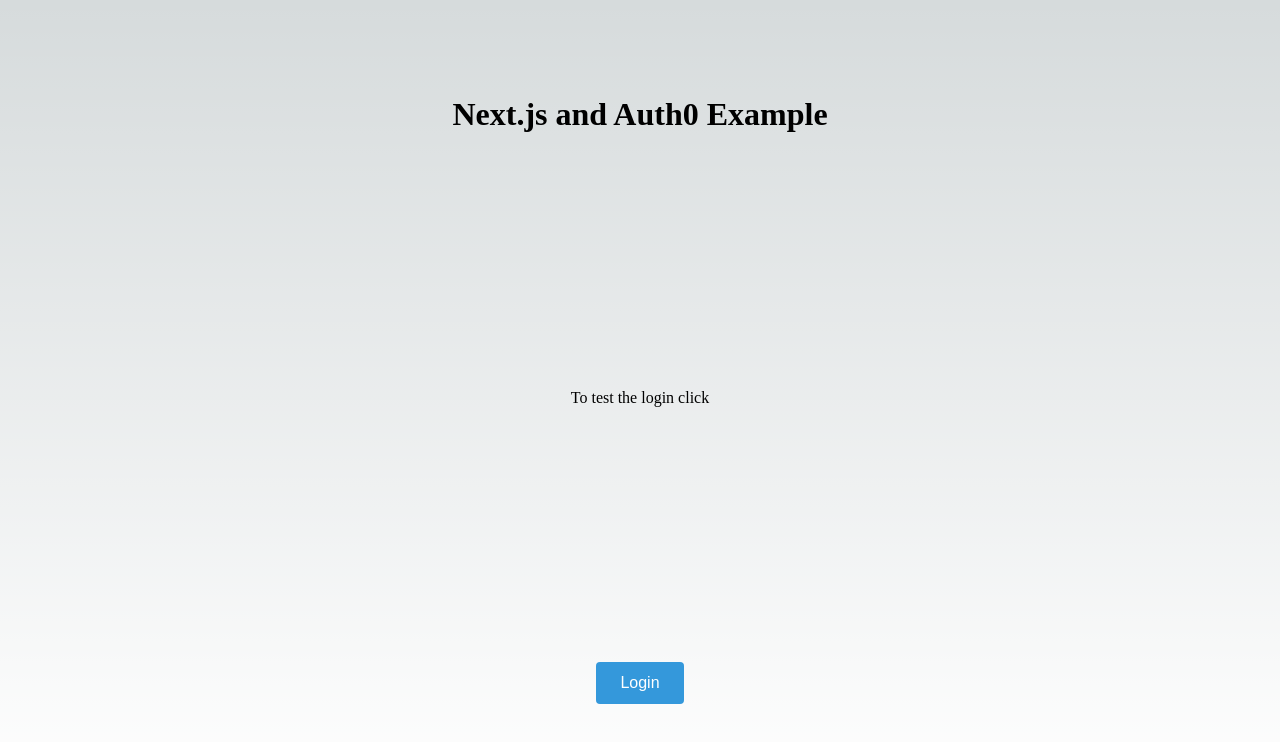
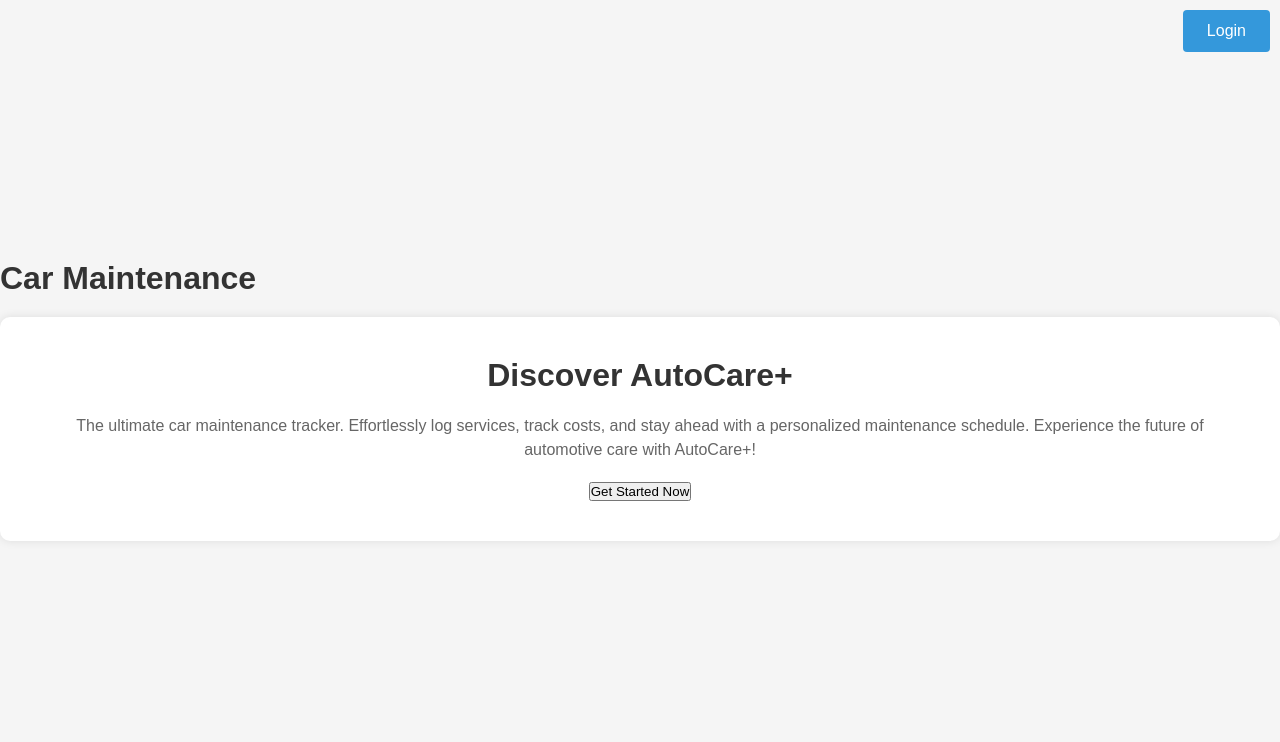
Before and after one commit to CarMaintenanceIPS3/NextJS, a Next.js app: page / in a window 1280 px wide. Shown: the top 742 px of the page. Built offline with nearby package versions, Linux system fonts and the light colour scheme; no server answers.

Commit message:
UI updated

```diff
--- a/pages/index.tsx
+++ b/pages/index.tsx
@@ -7,6 +7,42 @@
 
 export default function Home() {
     const { user, isLoading } = useUser()
+
+    function renderLoginPage() {
+        return (
+            <>
+                <button className={`${styles.login_btn} ${styles.user_info_container}`}>
+                    <Link href="/api/auth/login">Login </Link>
+                </button>
+
+                <div className={ styles.container }>
+                    <h1>Discover AutoCare+</h1>
+                    <p>The ultimate car maintenance tracker. Effortlessly log services, track costs, and stay ahead with a personalized maintenance schedule. Experience the future of automotive care with AutoCare+!</p>
+                    <button className={styles.cta_button}>Get Started Now</button>
+                </div>
+            </>
+        )
+    }
+
+    function renderLogoutPage() {
+        return (
+            <>
+                <h4>Rendered user info on the client</h4>
+                <div className={styles.user_info_container}>
+                    <div className={styles.user_info}>
+                        {/*<p>nickname: {user.nickname}</p>*/}
+                        <p>{user.name}</p>
+                    </div>
+                    <button className={styles.logout_btn}>
+                        <Link href="/api/auth/logout">Logout </Link>
+                    </button>
+                </div>
+            </>
+        );
+    }
+
+
+
   return (
     <>
       <Head>
@@ -15,32 +51,17 @@
         <meta name="viewport" content="width=device-width, initial-scale=1" />
         <link rel="icon" href="/favicon.ico" />
       </Head>
-        <main className={styles.main}>
+          <main className={styles.main}>
 
+              <h1>Car Maintenance</h1>
 
-            <h1>Next.js and Auth0 Example</h1>
+              {isLoading && <p>Loading login info...</p>}
 
-            {isLoading && <p>Loading login info...</p>}
+              {!isLoading && !user && renderLoginPage()}
 
-            {!isLoading && !user && (
-                <>
-                    <p>
-                        To test the login click
-                      </p>
-                      <button className={styles.login_btn }> <Link href="/api/auth/login">Login </Link> </button>
-                </>
-            )}
+              {user && renderLogoutPage()}
 
-            {user && (
-                <>
-                    <h4>Rendered user info on the client</h4>
-                    <p>nickname: {user.nickname}</p>
-                    <p>name: {user.name}</p>
-
-                    <Link href="/api/auth/logout">Logout </Link>
-                </>
-            )}
-      </main>
+          </main>
     </>
   )
 }
--- a/styles/Home.module.css
+++ b/styles/Home.module.css
@@ -1,38 +1,25 @@
-.main {
-  display: flex;
-  flex-direction: column;
-  justify-content: space-between;
-  align-items: center;
-  padding: 6rem;
-  min-height: 100vh;
+.container {
+    background-color: #ffffff;
+    padding: 40px;
+    border-radius: 10px;
+    box-shadow: 0 0 10px rgba(0, 0, 0, 0.1);
+    text-align: center;
 }
 
-.description {
-  display: inherit;
-  justify-content: inherit;
-  align-items: inherit;
-  font-size: 0.85rem;
-  max-width: var(--max-width);
-  width: 100%;
-  z-index: 2;
-  font-family: var(--font-mono);
+.cta-button {
+    font-size: 1rem;
+    color: #fff;
+    background-color: #4CAF50;
+    padding: 10px 20px;
+    border: none;
+    border-radius: 5px;
+    cursor: pointer;
 }
 
-.description a {
-  display: flex;
-  justify-content: center;
-  align-items: center;
-  gap: 0.5rem;
-}
+    .cta-button:hover {
+        background-color: #45a049;
+    }
 
-.description p {
-  position: relative;
-  margin: 0;
-  padding: 1rem;
-  background-color: rgba(var(--callout-rgb), 0.5);
-  border: 1px solid rgba(var(--callout-border-rgb), 0.3);
-  border-radius: var(--border-radius);
-}
 
 /* Login Button */
 .login_btn {
@@ -59,6 +46,52 @@
         background-color: #1c598a;
         transform: scale(0.95);
     }
+
+
+/* Logout Button */
+.logout_btn {
+    background-color: #e74c3c;
+    border: none;
+    color: white;
+    text-align: center;
+    text-decoration: none;
+    font-size: 16px;
+    padding: 12px 24px;
+    border-radius: 4px;
+    cursor: pointer;
+    transition: background-color 0.3s, transform 0.3s;
+    outline: none;
+    display: inline-block;
+    text-transform: uppercase;
+}
+
+    .logout_btn:hover {
+        background-color: #c0392b;
+        transform: scale(1.05);
+    }
+
+    .logout_btn:active {
+        background-color: #8e2d1c;
+        transform: scale(0.95);
+    }
+
+
+/* User Info */
+.user_info {
+    display: inline-block;
+    margin-right: 10px;
+}
+
+/* Container for User Info, Logout Button and Login Button */
+.user_info_container {
+    position: fixed;
+    top: 10px;
+    right: 10px;
+    display: flex;
+    align-items: center;
+}
+
+
 
 
 
--- a/styles/globals.css
+++ b/styles/globals.css
@@ -1,4 +1,46 @@
-:root {
+* {
+    box-sizing: border-box;
+    padding: 0;
+    margin: 0;
+}
+
+body {
+    font-family: Arial, sans-serif;
+    background-color: #f5f5f5;
+    display: flex;
+    justify-content: center;
+    align-items: center;
+    height: 100vh;
+}
+
+h1 {
+    font-size: 2rem;
+    color: #333;
+    margin-bottom: 20px;
+}
+
+p {
+    font-size: 1rem;
+    color: #666;
+    line-height: 1.5;
+    margin-bottom: 20px;
+}
+
+a {
+    color: inherit;
+    text-decoration: none;
+}
+
+
+
+
+
+
+
+
+
+
+/*:root {
   --max-width: 1100px;
   --border-radius: 12px;
   --font-mono: ui-monospace, Menlo, Monaco, 'Cascadia Mono', 'Segoe UI Mono',
@@ -105,3 +147,4 @@
     color-scheme: dark;
   }
 }
+*/
```
Also changed, not shown: 1 other file (tests, documents, lock files or other folders).
